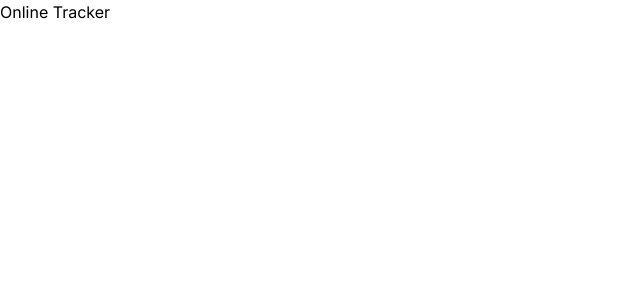
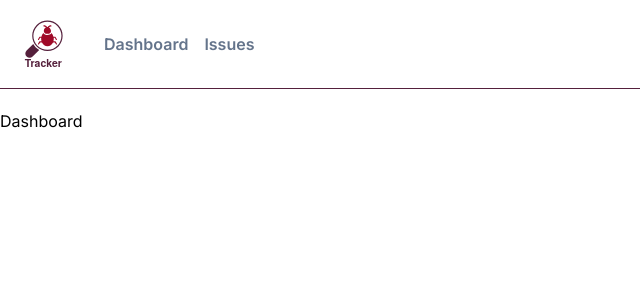
Before and after one commit to MaSsoumeh/tracker, a Next.js app: page / in a window 1280 px wide. Shown: the top 300 px of the page, without its empty margins (0-640 px from the left). Built offline with nearby package versions, Linux system fonts and the light colour scheme.

Commit message:
create nav bar

```diff
--- /dev/null
+++ b/app/Navbar.tsx
@@ -0,0 +1,46 @@
+"use client";
+import Image from "next/image";
+import Link from "next/link";
+import React from "react";
+import logoSrc from "../public/assets/bug-tracking.svg";
+import { usePathname } from "next/navigation";
+import classnames from "classnames";
+
+const Navbar = () => {
+  const currentPath = usePathname();
+
+  const links = [
+    {
+      title: "Dashboard",
+      href: "/",
+    },
+    {
+      title: "Issues",
+      href: "/issues",
+    },
+  ];
+
+  return (
+    <ul className="flex gap-4 border-b border-[#55203C] p-5 mb-5 items-center">
+      <li className="mr-5">
+        <Link href="/">
+          <Image src={logoSrc} alt="logo" className="w-12 h-12" />
+        </Link>
+      </li>
+      {links.map((link) => (
+        <li
+          key={link.title}
+          className={classnames({
+            "font-semibold hover:text-[#55203C] transition-colors text-slate-500":
+              true,
+            "text-[#55203C]": link.href === currentPath,
+          })}
+        >
+          <Link href={link.href}>{link.title}</Link>
+        </li>
+      ))}
+    </ul>
+  );
+};
+
+export default Navbar;
--- /dev/null
+++ b/app/issues/page.tsx
@@ -0,0 +1,7 @@
+import React from "react";
+
+const IssuePage = () => {
+  return <div>IssuePage</div>;
+};
+
+export default IssuePage;
--- a/app/layout.tsx
+++ b/app/layout.tsx
@@ -1,22 +1,26 @@
-import type { Metadata } from 'next'
-import { Inter } from 'next/font/google'
-import './globals.css'
+import type { Metadata } from "next";
+import { Inter } from "next/font/google";
+import "./globals.css";
+import Navbar from "./Navbar";
 
-const inter = Inter({ subsets: ['latin'] })
+const inter = Inter({ subsets: ["latin"] });
 
 export const metadata: Metadata = {
-  title: 'Create Next App',
-  description: 'Generated by create next app',
-}
+  title: "Create Next App",
+  description: "Generated by create next app",
+};
 
 export default function RootLayout({
   children,
 }: {
-  children: React.ReactNode
+  children: React.ReactNode;
 }) {
   return (
     <html lang="en">
-      <body className={inter.className}>{children}</body>
+      <body className={inter.className}>
+        <Navbar />
+        {children}
+      </body>
     </html>
-  )
+  );
 }
--- a/app/page.tsx
+++ b/app/page.tsx
@@ -1,3 +1,3 @@
-export default function Home() {
-  return <div>Online Tracker</div>;
+export default function HomePage() {
+  return <div>Dashboard</div>;
 }
```
Also changed, not shown: package.json (+6 -5 lines), public/assets/bug-tracking.svg (added), 1 other file (tests, documents, lock files or other folders).
